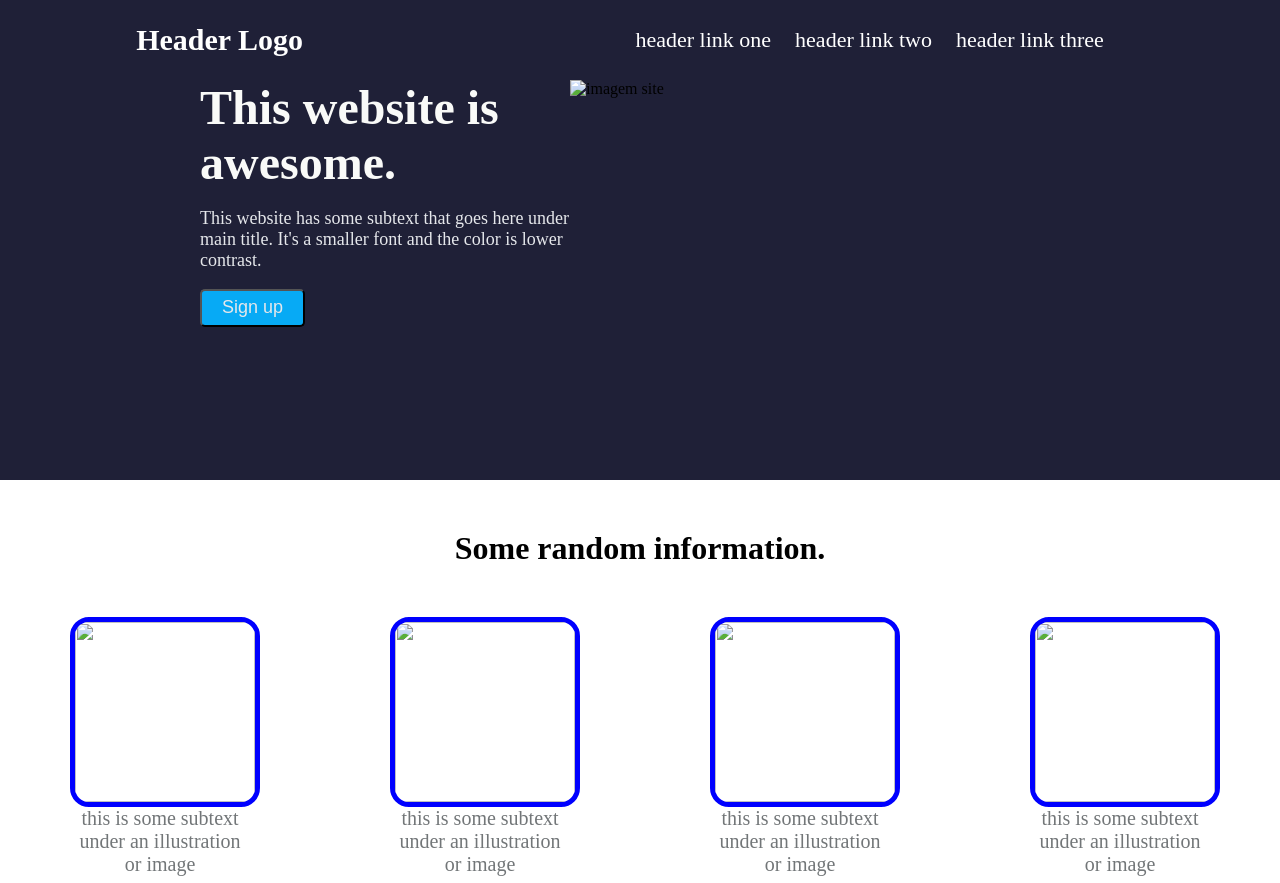
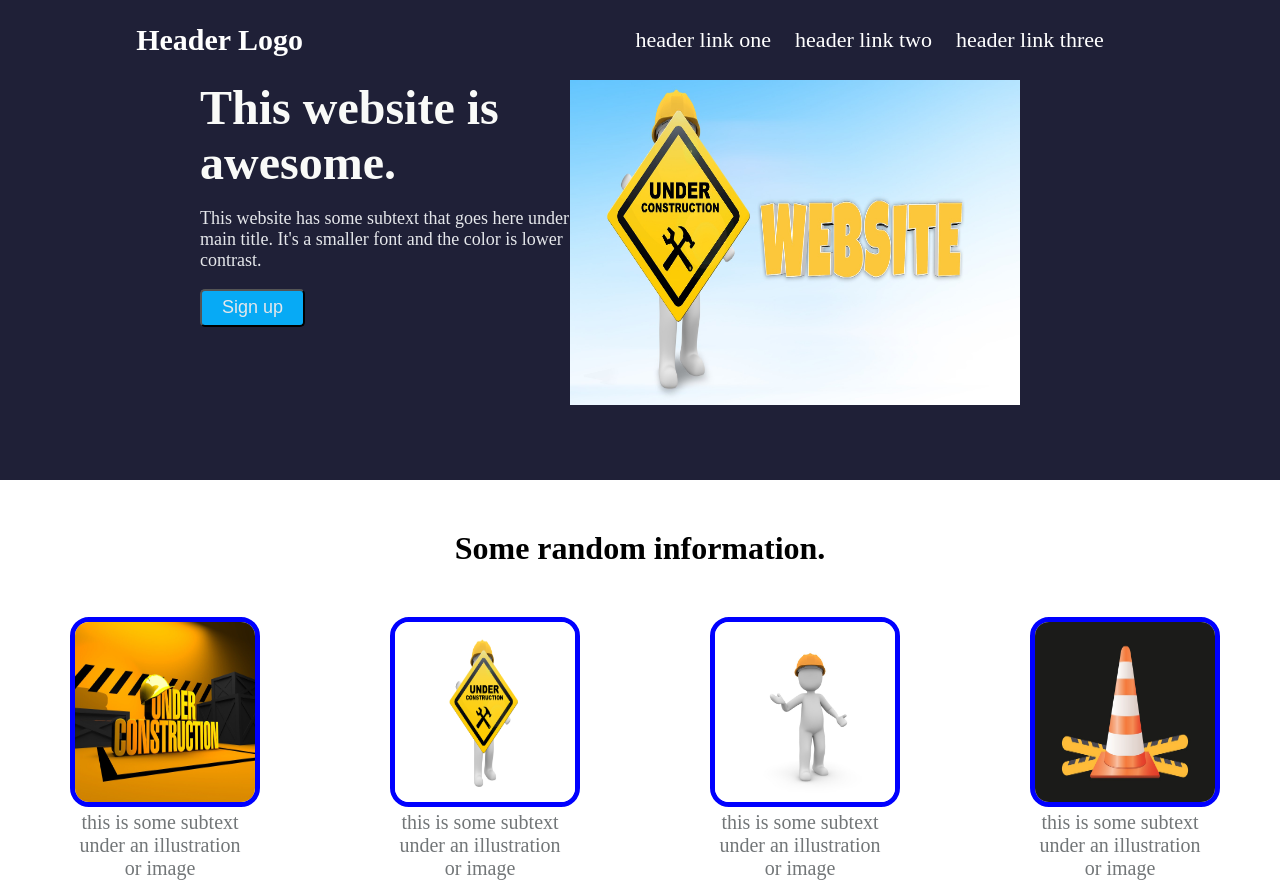
Before and after one commit to FabioMatos-Dev/Odin-Landing_Page, a plain HTML site: page index.html in a window 1280 px wide. Shown: the top 883 px of the page. Drawn offline with Linux system fonts and the light colour scheme.

Commit message:
Update index.html

```diff
--- a/index.html
+++ b/index.html
@@ -4,7 +4,7 @@
     <meta charset="UTF-8">
     <meta name="viewport" content="width=device-width, initial-scale=1.0">
     <link rel="stylesheet" href="style.css">
-    <title>Document</title>
+    <title>Landing Page</title>
 </head>
 <body>
 
@@ -41,7 +41,7 @@
         </div>
 
         <div class="flex-container2">
-            <img src="img/site.jpg" alt="imagem site">
+            <img src="site.jpg" alt="imagem site">
         </div>
     </div>
 
@@ -51,25 +51,25 @@
         </div>
         <div class="container">
             <div class="box1">
-                <img src="img/foto1.jpg" alt="">
+                <img src="foto1.jpg" alt="">
                 <p>this is some subtext<br>
                 under an illustration<br>
                 or image</p>
             </div>
             <div class="box2">
-                <img src="img/foto2.png" alt="">
+                <img src="foto2.png" alt="">
                 <p>this is some subtext<br>
                 under an illustration<br>
                 or image</p>
             </div>
             <div class="box3">
-                <img src="img/foto3.jpg" alt="">
+                <img src="foto3.jpg" alt="">
                 <p>this is some subtext<br>
                 under an illustration<br>
                 or image</p>
             </div>
             <div class="box4">
-                <img src="img/foto4.jpg" alt="">
+                <img src="foto4.jpg" alt="">
                 <p>this is some subtext<br>
                 under an illustration<br>
                 or image</p>
```
